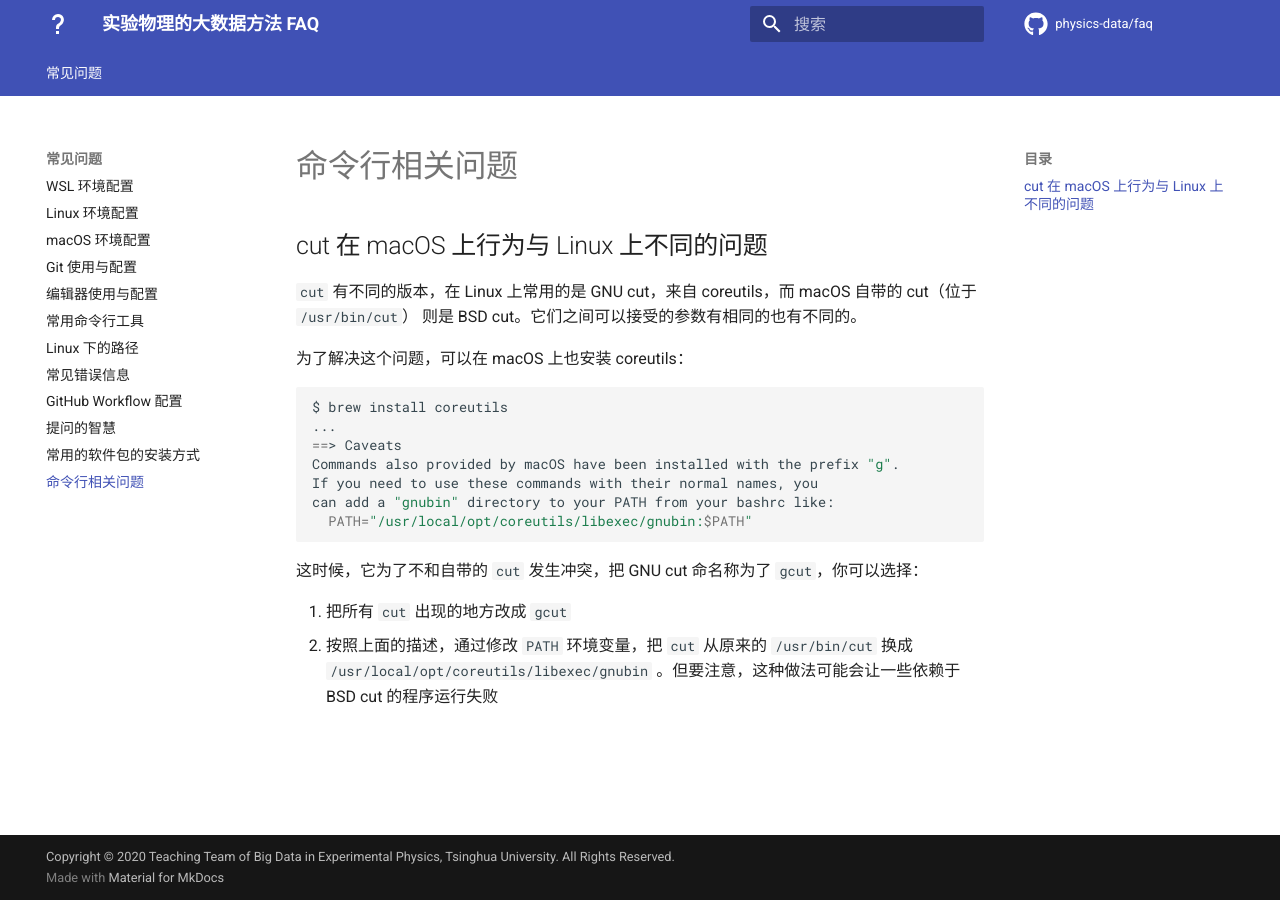
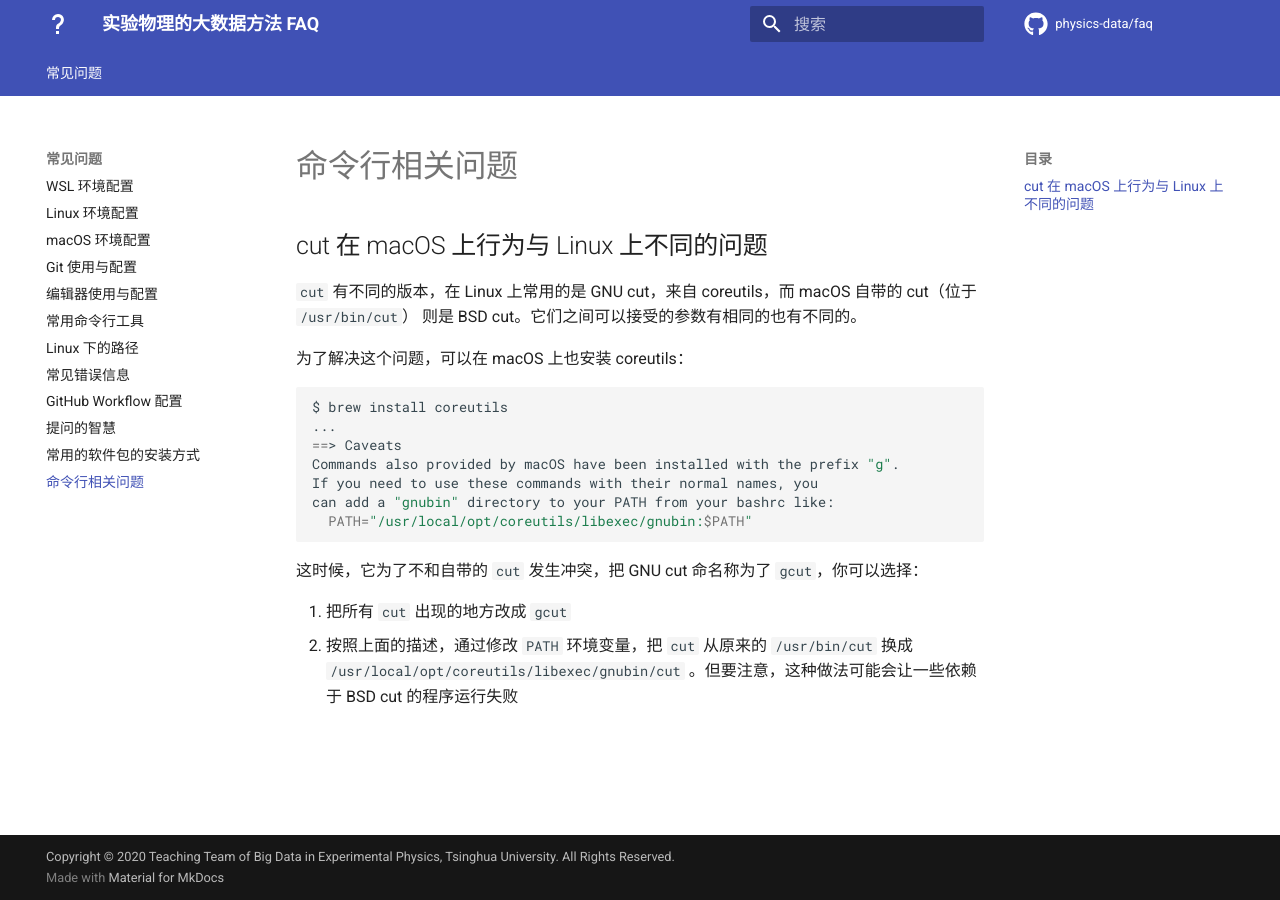
Before and after one commit to physics-data/faq, an MkDocs documentation site: the page built from docs/command-line.md, in a window 1280 px wide. Built offline with MkDocs 1.6.1 and Material for MkDocs 9.7.7, drawn with Linux system fonts in a browser that asks for light colours; comment, search, counter and statistics services are not loaded.

Commit message:
Fix missing file path in command-line.md

```diff
--- a/docs/command-line.md
+++ b/docs/command-line.md
@@ -17,4 +17,4 @@ can add a "gnubin" directory to your PATH from your bashrc like:
 这时候，它为了不和自带的 `cut` 发生冲突，把 GNU cut 命名称为了 `gcut`，你可以选择：
 
 1. 把所有 `cut` 出现的地方改成 `gcut`
-2. 按照上面的描述，通过修改 `PATH` 环境变量，把 `cut` 从原来的 `/usr/bin/cut` 换成 `/usr/local/opt/coreutils/libexec/gnubin` 。但要注意，这种做法可能会让一些依赖于 BSD cut 的程序运行失败
+2. 按照上面的描述，通过修改 `PATH` 环境变量，把 `cut` 从原来的 `/usr/bin/cut` 换成 `/usr/local/opt/coreutils/libexec/gnubin/cut` 。但要注意，这种做法可能会让一些依赖于 BSD cut 的程序运行失败
```
